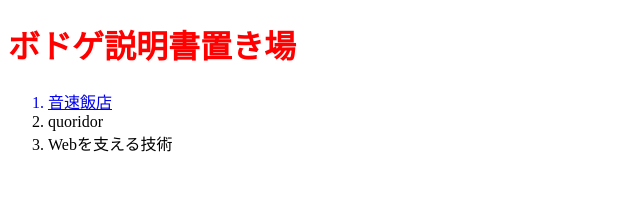
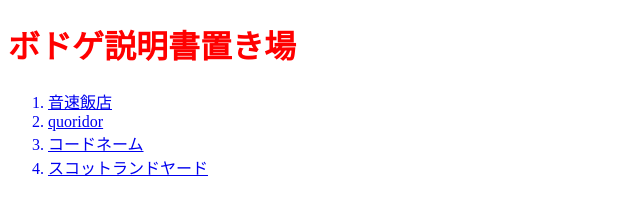
Before and after one commit to nazu2/sample, a plain HTML site: page index.html in a window 1280 px wide. Shown: the whole page, without its empty margins (0-640 px from the left). Drawn offline with Linux system fonts and the light colour scheme.

Commit message:
Update index.html

```diff
--- a/index.html
+++ b/index.html
@@ -9,8 +9,9 @@
         <h1 class="title">ボドゲ説明書置き場</h1>
         <ol>
             <a href="onnsoku.pdf"><li>音速飯店</li></a>
-            <li>quoridor</li>
-            <li>Webを支える技術</li>
+            <a href="quoridor.pdf"><li>quoridor</li></a>
+            <a href="codename.pdf"><li>コードネーム</li></a>
+            <a href="Scotlandyard.pdf"><li>スコットランドヤード</li></a>
         </ol>
     </body>
 </html>
```
